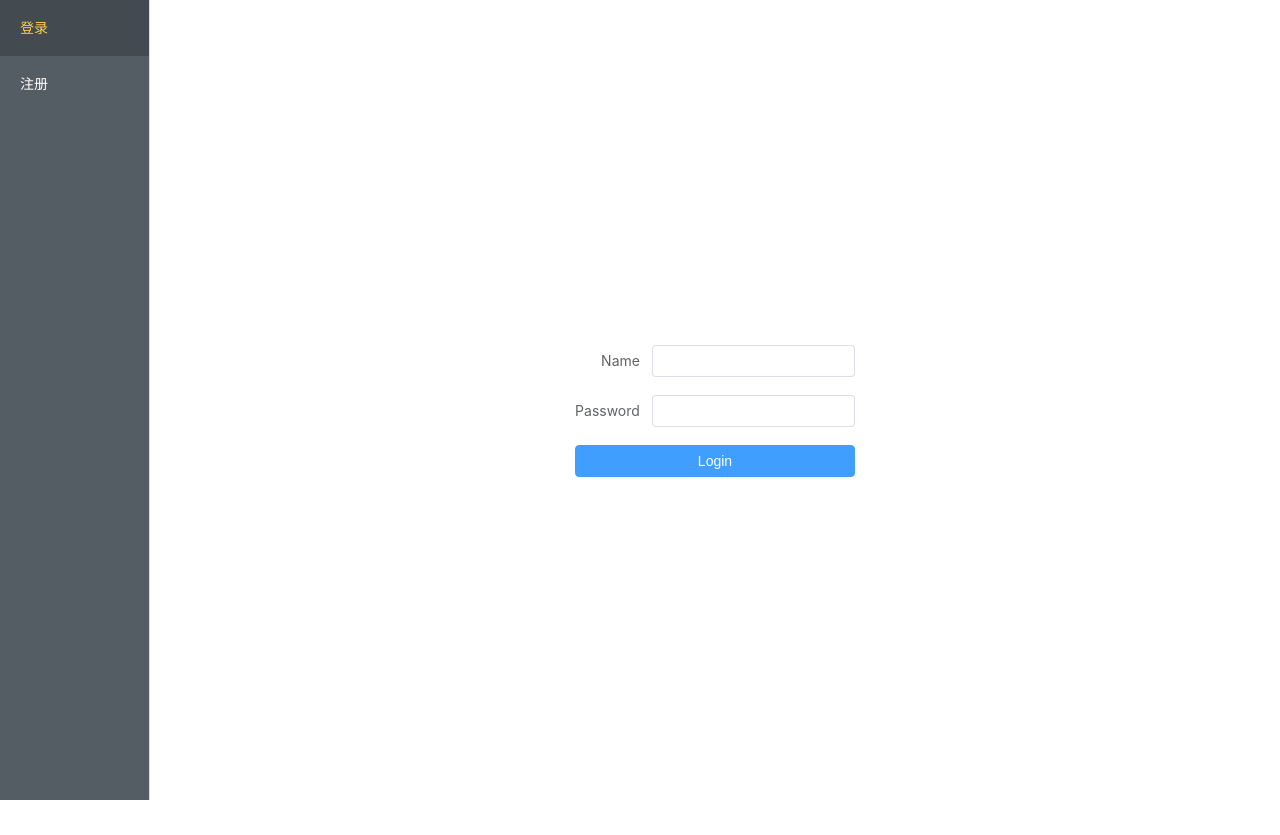
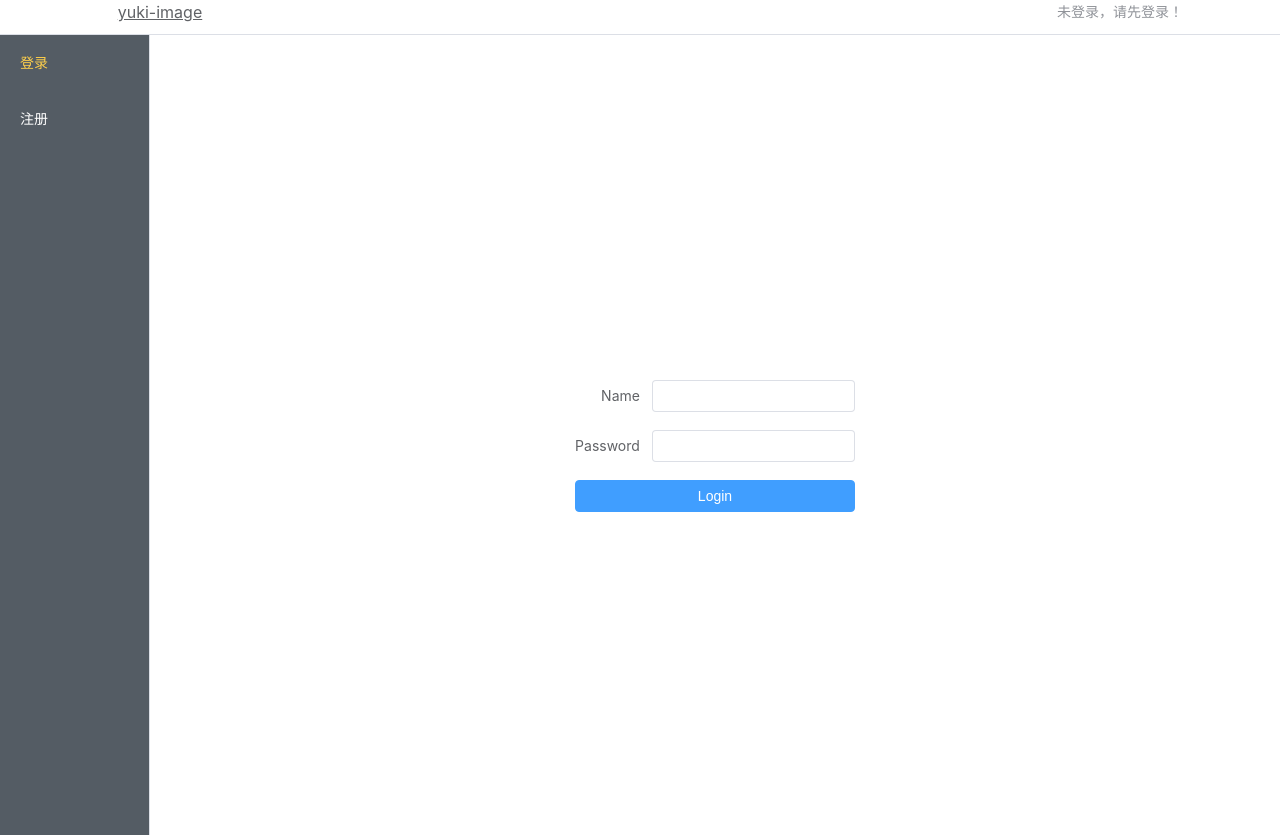
Before and after one commit to ArtdragonXoX/yuki-image-web, a Vue app: page /login in a window 1280 px wide. Before the commit the page ends 800 px from the top, so only its background shows below. Built offline with nearby package versions, Linux system fonts and the light colour scheme.

Commit message:
顶栏组件。

```diff
--- a/src/App.vue
+++ b/src/App.vue
@@ -1,4 +1,5 @@
 <template>
+  <BaseHeader />
   <el-container  class="flex main-container">
       <AsideNav />
         <el-main>
--- a/src/components.d.ts
+++ b/src/components.d.ts
@@ -8,8 +8,10 @@ export {}
 declare module 'vue' {
   export interface GlobalComponents {
     AsideNav: typeof import('./components/AsideNav.vue')['default']
+    BaseHeader: typeof import('./components/BaseHeader.vue')['default']
     ElAlert: typeof import('element-plus/es')['ElAlert']
     ElButton: typeof import('element-plus/es')['ElButton']
+    ElCol: typeof import('element-plus/es')['ElCol']
     ElContainer: typeof import('element-plus/es')['ElContainer']
     ElFooter: typeof import('element-plus/es')['ElFooter']
     ElForm: typeof import('element-plus/es')['ElForm']
@@ -18,6 +20,7 @@ declare module 'vue' {
     ElMain: typeof import('element-plus/es')['ElMain']
     ElMenu: typeof import('element-plus/es')['ElMenu']
     ElMenuItem: typeof import('element-plus/es')['ElMenuItem']
+    ElRow: typeof import('element-plus/es')['ElRow']
     ElText: typeof import('element-plus/es')['ElText']
     IconCommunity: typeof import('./components/icons/IconCommunity.vue')['default']
     IconDocumentation: typeof import('./components/icons/IconDocumentation.vue')['default']
--- /dev/null
+++ b/src/components/BaseHeader.vue
@@ -0,0 +1,57 @@
+<template>
+    <div class="header">
+        <el-row type="flex" justify="start">
+            <el-col :span="6">
+                <el-text class="mx-2" size="large" tag="ins">
+                    yuki-image
+                </el-text>
+            </el-col>
+            <el-col :span="6">
+
+            </el-col>
+            <el-col :span="6">
+
+            </el-col>
+            <el-col :span="6">
+                <div v-if="isTokenExist">
+                    <LogoutButton />
+                </div>
+                <div v-if="!isTokenExist" class="login-prompt">
+                    <el-text class="mx-1" type="info">
+                        未登录，请先登录！
+                    </el-text>
+                </div>
+            </el-col>
+        </el-row>
+    </div>
+</template>
+
+<script setup lang="ts">
+import { ref, onMounted } from 'vue';
+import LogoutButton from './LogoutButton.vue'; // 确保导入了LogoutButton组件
+
+// 创建一个响应式的引用，用于存储token是否存在的状态
+const isTokenExist = ref(false);
+
+// 在组件挂载后检查localStorage中是否存在token
+onMounted(() => {
+    const token = localStorage.getItem('token'); // 假设token的键是'token'
+    if (token) {
+        isTokenExist.value = true; // 如果token存在，更新状态为true
+    }
+});
+</script>
+
+<style>
+.header {
+    background-color: #FFFFFF;
+    height: 35px;
+    border-bottom: 1px solid var(--el-border-color);
+    display: flex;
+    flex-direction: column;
+}
+
+.header .el-row {
+    flex: 1;
+}
+</style>
```
